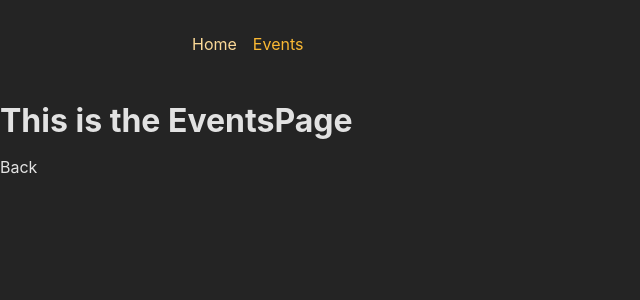
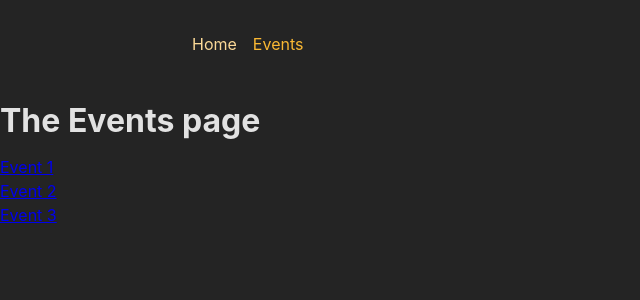
Before and after one commit to AaradhyaGitHub/React-Unit---4, a React (Create React App) app in the folder SPA-Practice/frontend/: page /events in a window 1280 px wide. Shown: the top 300 px of the page, without its empty margins (0-640 px from the left). Built offline with nearby package versions, Linux system fonts and the light colour scheme.

Commit message:
6 completed, list with individual dynamic links

```diff
--- a/SPA-Practice/frontend/src/App.js
+++ b/SPA-Practice/frontend/src/App.js
@@ -11,7 +11,7 @@ const router = createBrowserRouter([
     children: [
       { index: true, path: "", element: <HomePage /> },
       { path: "/events", element: <EventsPage /> },
-      { path: "/events/:pId", element: <EventDetailPage /> },
+      { path: "/events/:eventId", element: <EventDetailPage /> },
       { path: "/events/new", element: <NewEventPage /> },
       { path: "/events/:pId/edit", element: <EventsPage /> }
     ]
@@ -36,10 +36,11 @@ const router = createBrowserRouter([
 
 // 3. Add a root layout that adds the <MainNavigation> component above all page components
 // 4. Add properly working links to the MainNavigation
+// 5. Ensure that the links in MainNavigation receive an "active" class when active
 
-// 5. Ensure that the links in MainNavigation receive an "active" class when active
 // 6. Output a list of dummy events to the EventsPage
 //    Every list item should include a link to the respective EventDetailPage
+
 // 7. Output the ID of the selected event on the EventDetailPage
 // BONUS: Add another (nested) layout route that adds the <EventNavigation> component above all /events... page components
 
--- a/SPA-Practice/frontend/src/pages/EventDetailPage.js
+++ b/SPA-Practice/frontend/src/pages/EventDetailPage.js
@@ -1,8 +1,15 @@
+import { useParams, Link } from "react-router-dom";
+
 export default function EventDetailPage(){
+    const params = useParams();
+
     return(
         <>
             <h1>This is the EventDetailPage</h1>
-            <p>Back</p>
+            <p>{params.eventId}</p>
+            <p><Link to=".." relative="path">
+          Back
+        </Link></p>
         </>
     )
 }
--- a/SPA-Practice/frontend/src/pages/EventsPage.js
+++ b/SPA-Practice/frontend/src/pages/EventsPage.js
@@ -1,8 +1,20 @@
+import { Link } from "react-router-dom";
 export default function EventsPage(){
+    const EVENTS = [
+        { id: "e1", title: "Event 1" },
+        { id: "e2", title: "Event 2" },
+        { id: "e3", title: "Event 3" }
+      ];
     return(
         <>
-            <h1>This is the EventsPage</h1>
-            <p>Back</p>
-        </>
+      <h1> The Events page</h1>
+      <ul>
+        {EVENTS.map((event) => (
+          <li key={event.id}>
+            <Link to={event.id} relative="">{event.title}</Link>
+          </li>
+        ))}
+      </ul>
+    </>
     )
 }
--- a/SPA-Practice/frontend/src/pages/Homepage.js
+++ b/SPA-Practice/frontend/src/pages/Homepage.js
@@ -1,8 +1,11 @@
+import { Link } from "react-router-dom"
 export default function HomePage(){
     return(
         <>
             <h1>This is the HomePage</h1>
-            <p>Back</p>
+            <p><Link to=".." relative="path">
+          Back
+        </Link></p>
         </>
     )
 }
```
